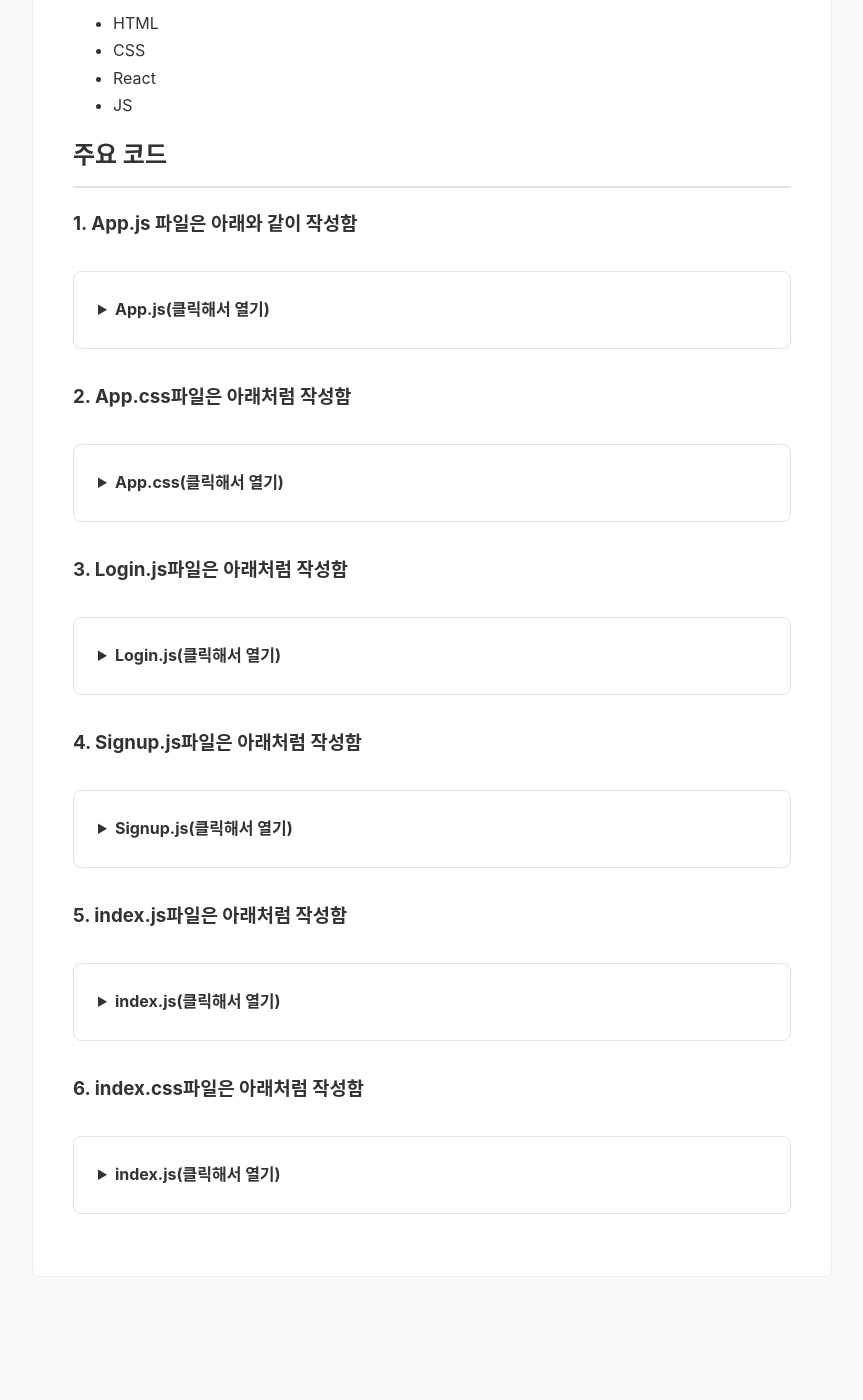
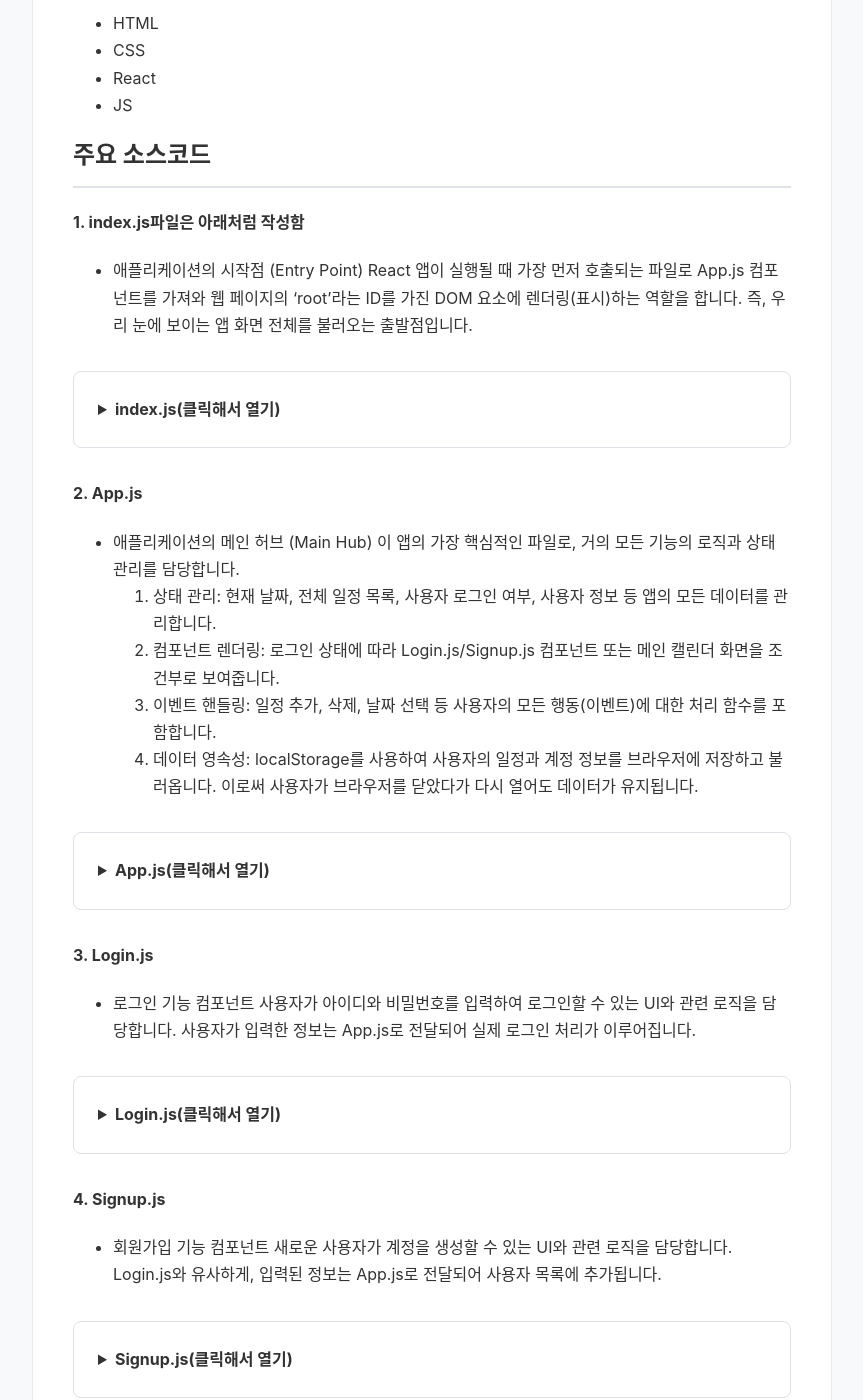
Before and after one commit to jjoon1234/jjoon1234.github.io, a Jekyll site: the page built from _posts/2025-07-30-my-first-project.md, in a window 1280 px wide and 1400 px high, scrolled down 627 px. Shown: the whole window, without its empty margins (208-1071 px from the left). Built offline with Jekyll 4.4.1, drawn with Linux system fonts in a browser that asks for light colours; before the commit the page ends 1944 px from its top, so only the background shows below that; some of the changed text lies outside the part shown.

Commit message:
Update 2025-07-30-my-first-project.md

```diff
--- a/_posts/2025-07-30-my-first-project.md
+++ b/_posts/2025-07-30-my-first-project.md
@@ -13,47 +13,58 @@ category: project
 - React
 - JS
 
-## 주요 코드
-### 1. App.js 파일은 아래와 같이 작성함
+## 주요 소스코드
 
+#### 1. index.js파일은 아래처럼 작성함
+- 애플리케이션의 시작점 (Entry Point)
+React 앱이 실행될 때 가장 먼저 호출되는 파일로 App.js 컴포넌트를 가져와 웹 페이지의 'root'라는 ID를 가진 DOM 요소에 렌더링(표시)하는 역할을 합니다. 즉, 우리 눈에 보이는 앱 화면 전체를 불러오는 출발점입니다.
+<details>
+<summary>index.js(클릭해서 열기)</summary>
+  <script src="https://gist.github.com/jjoon1234/308b92b817a78f52f1e26e6fa76f3295.js"></script>
+</details>
+
+#### 2. App.js
+- 애플리케이션의 메인 허브 (Main Hub)
+이 앱의 가장 핵심적인 파일로, 거의 모든 기능의 로직과 상태 관리를 담당합니다.
+1. 상태 관리: 현재 날짜, 전체 일정 목록, 사용자 로그인 여부, 사용자 정보 등 앱의 모든 데이터를 관리합니다.
+2. 컴포넌트 렌더링: 로그인 상태에 따라 Login.js/Signup.js 컴포넌트 또는 메인 캘린더 화면을 조건부로 보여줍니다.
+3. 이벤트 핸들링: 일정 추가, 삭제, 날짜 선택 등 사용자의 모든 행동(이벤트)에 대한 처리 함수를 포함합니다.
+4. 데이터 영속성: localStorage를 사용하여 사용자의 일정과 계정 정보를 브라우저에 저장하고 불러옵니다. 이로써 사용자가 브라우저를 닫았다가 다시 열어도 데이터가 유지됩니다.
 <details>
 <summary>App.js(클릭해서 열기)</summary>
   <script src="https://gist.github.com/jjoon1234/9d79a8f6e98f3dce63d6f9ec7ea124c9.js"></script>
 </details>
 
+#### 3. Login.js
+- 로그인 기능 컴포넌트
+사용자가 아이디와 비밀번호를 입력하여 로그인할 수 있는 UI와 관련 로직을 담당합니다. 사용자가 입력한 정보는 App.js로 전달되어 실제 로그인 처리가 이루어집니다.
+<details>
+<summary>Login.js(클릭해서 열기)</summary>
+  <script src="https://gist.github.com/jjoon1234/065d807148e0d83692eadc42f9f4d4f7.js"></script>
+</details>
 
-### 2. App.css파일은 아래처럼 작성함
+#### 4. Signup.js
+- 회원가입 기능 컴포넌트
+새로운 사용자가 계정을 생성할 수 있는 UI와 관련 로직을 담당합니다. Login.js와 유사하게, 입력된 정보는 App.js로 전달되어 사용자 목록에 추가됩니다.
+<details>
+<summary>Signup.js(클릭해서 열기)</summary>
+  <script src="https://gist.github.com/jjoon1234/68912f478a663b102b341f2f8d5f96e8.js"></script>
+</details>
 
+#### 5. App.css
+- 메인 스타일 시트
+App.js와 그 하위 컴포넌트(캘린더, 버튼, 입력창, 일정 목록 등)의 세부적인 디자인을 정의합니다. 앱의 전반적인 레이아웃, 색상, 글꼴 크기, 애니메이션 효과 등이 포함되어 있습니다.
 <details>
 <summary>App.css(클릭해서 열기)</summary>
   <script src="https://gist.github.com/jjoon1234/6551d54f75d9f799e3cf7c996d0aa286.js"></script>
 </details>
 
-
-### 3. Login.js파일은 아래처럼 작성함
-
-<details>
-<summary>Login.js(클릭해서 열기)</summary>
-  <script src="https://gist.github.com/jjoon1234/065d807148e0d83692eadc42f9f4d4f7.js"></script>
-</details>
-
-### 4. Signup.js파일은 아래처럼 작성함
-
-<details>
-<summary>Signup.js(클릭해서 열기)</summary>
-  <script src="https://gist.github.com/jjoon1234/68912f478a663b102b341f2f8d5f96e8.js"></script>
-</details>
-
-### 5. index.js파일은 아래처럼 작성함
-
-<details>
-<summary>index.js(클릭해서 열기)</summary>
-  <script src="https://gist.github.com/jjoon1234/308b92b817a78f52f1e26e6fa76f3295.js"></script>
-</details>
-
-### 6. index.css파일은 아래처럼 작성함
-
+#### 6. index.css파일은 아래처럼 작성함
+- 전역 스타일 시트
+애플리케이션 전체에 적용되는 기본적인 스타일을 정의합니다. 주로 전체 페이지의 기본 글꼴, 여백 초기화 등 가장 바탕이 되는 스타일을 설정합니다.
 <details>
 <summary>index.js(클릭해서 열기)</summary>
   <script src="https://gist.github.com/jjoon1234/bf4802ea357ab24459ca0c089750e67a.js"></script>
 </details>
+
+## 동작 구조(Workflow)
```
